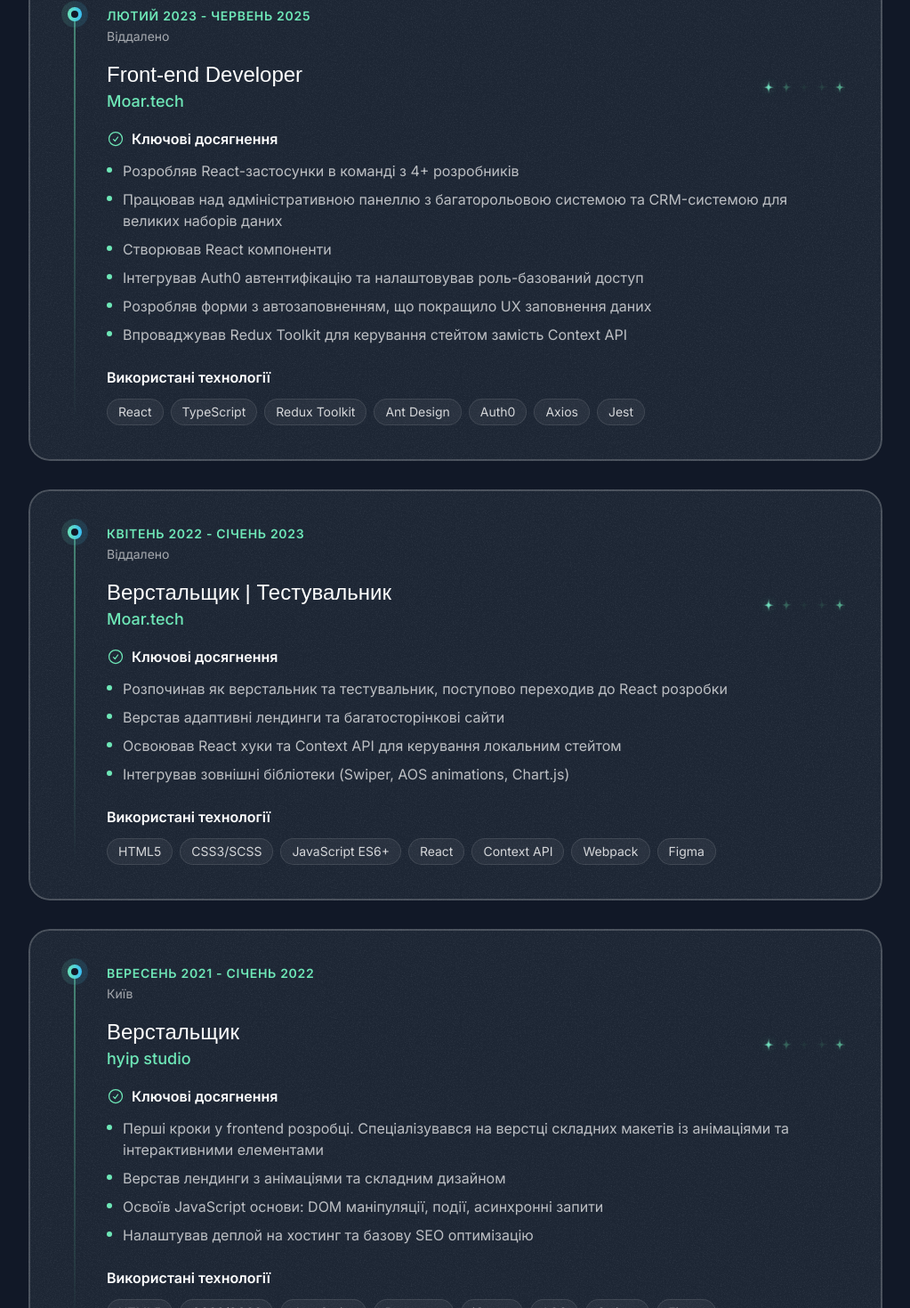
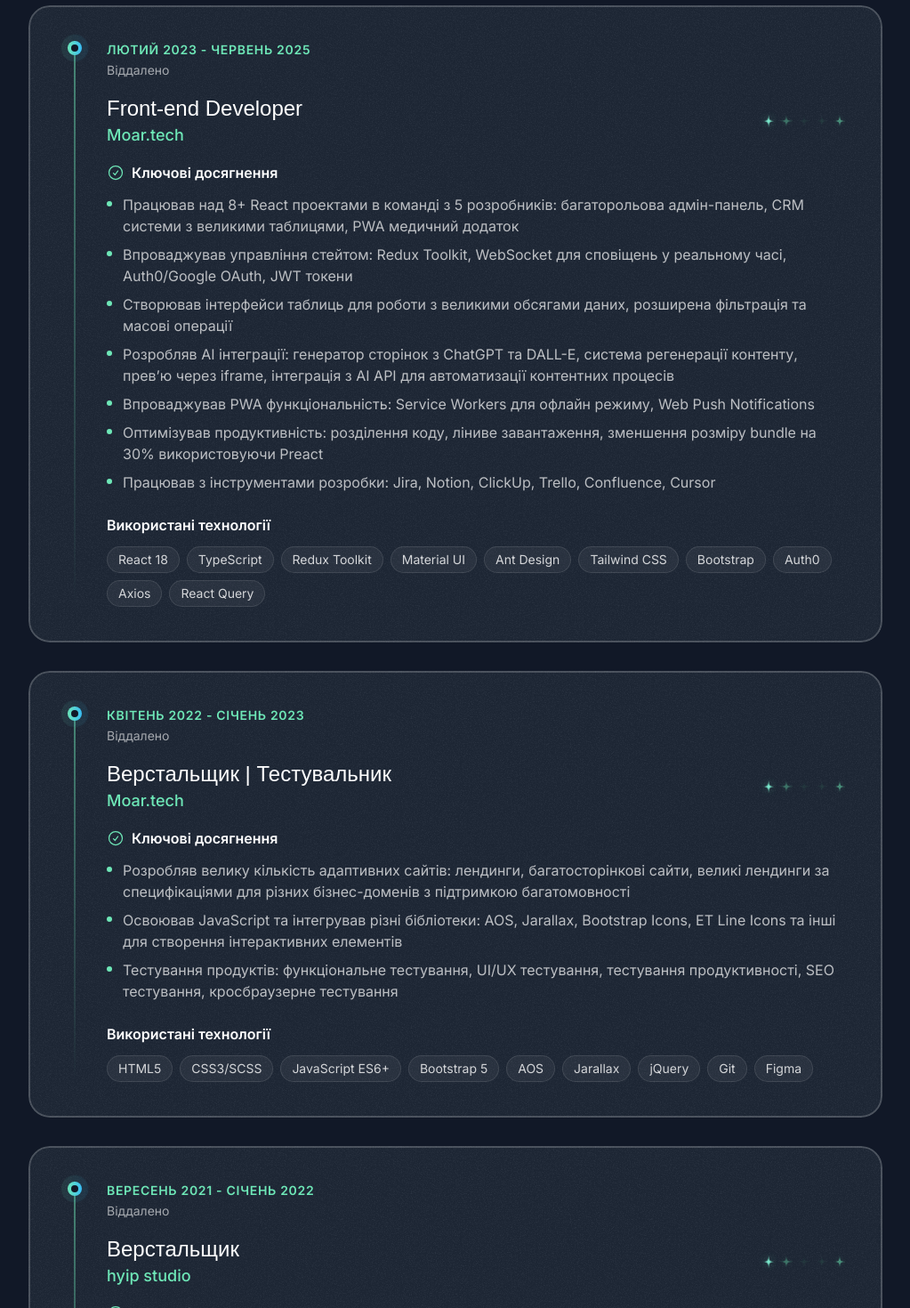
Before and after one commit to RomanBashtovyi/Bashtovyi-Frontend-Portfolio, a Next.js app: page / in a window 1280 px wide. Shown: the part 1282-2752 px from the top of the page at 89% size, without its empty margins (128-1151 px from the left). Built offline with nearby package versions, Linux system fonts and the light colour scheme; a web font is replaced by a local one.

Commit message:
update Experience section achievements and technologies

```diff
--- a/src/locales/en/sections.json
+++ b/src/locales/en/sections.json
@@ -30,6 +30,10 @@
     "hobbies": {
       "title": "Beyond the Code",
       "description": "What I enjoy outside of work"
+    },
+    "languages": {
+      "title": "Languages",
+      "description": "Languages I speak"
     }
   },
   "projects": {
--- a/src/locales/uk/sections.json
+++ b/src/locales/uk/sections.json
@@ -30,6 +30,10 @@
     "hobbies": {
       "title": "Поза кодом",
       "description": "Чим цікавлюся поза роботою"
+    },
+    "languages": {
+      "title": "Мови",
+      "description": "Мови, якими володію"
     }
   },
   "projects": {
--- a/src/sections/Experience.tsx
+++ b/src/sections/Experience.tsx
@@ -16,29 +16,34 @@ const experienceData = [
     location: 'Віддалено',
     locationEn: 'Remote',
     achievements: [
-      'Розробляв React-застосунки в команді з 4+ розробників',
-      'Працював над адміністративною панеллю з багаторольовою системою та CRM-системою для великих наборів даних',
-      'Створював React компоненти',
-      'Інтегрував Auth0 автентифікацію та налаштовував роль-базований доступ',
-      'Розробляв форми з автозаповненням, що покращило UX заповнення даних',
-      'Впроваджував Redux Toolkit для керування стейтом замість Context API',
+      'Працював над 8+ React проектами в команді з 5 розробників: багаторольова адмін-панель, CRM системи з великими таблицями, PWA медичний додаток',
+      'Впроваджував управління стейтом: Redux Toolkit, WebSocket для сповіщень у реальному часі, Auth0/Google OAuth, JWT токени',
+      'Створював інтерфейси таблиць для роботи з великими обсягами даних, розширена фільтрація та масові операції',
+      'Розробляв AI інтеграції: генератор сторінок з ChatGPT та DALL-E, система регенерації контенту, превʼю через iframe, інтеграція з AI API для автоматизації контентних процесів',
+      'Впроваджував PWA функціональність: Service Workers для офлайн режиму, Web Push Notifications',
+      'Оптимізував продуктивність: розділення коду, ліниве завантаження, зменшення розміру bundle на 30% використовуючи Preact',
+      'Працював з інструментами розробки: Jira, Notion, ClickUp, Trello, Confluence, Cursor',
     ],
     achievementsEn: [
-      'Developed React applications in a team of 4+ developers',
-      'Worked on administrative panel with multi-role system and CRM system for large datasets',
-      'Created React components',
-      'Integrated Auth0 authentication and configured role-based access',
-      'Developed forms with auto-completion, which improved data entry UX',
-      'Implemented Redux Toolkit for state management instead of Context API',
+      'Worked on 8+ React projects in a team of 5 developers: multi-role admin panel, CRM systems with large tables, PWA medical application',
+      'Implemented state management: Redux Toolkit, WebSocket for real-time notifications, Auth0/Google OAuth, JWT tokens',
+      'Created table interfaces for working with large data volumes, extended filtering and mass operations',
+      'Developed AI integrations: page generator with ChatGPT and DALL-E, content regeneration system, preview via iframe, integration with AI API for automating content processes',
+      'Implemented PWA functionality: Service Workers for offline mode, Web Push Notifications',
+      'Optimized performance: code splitting, lazy loading, bundle size reduced by 30% using Preact',
+      'Worked with development tools: Jira, Notion, ClickUp, Trello, Confluence, Cursor',
     ],
     technologies: [
-      'React',
+      'React 18',
       'TypeScript',
       'Redux Toolkit',
+      'Material UI',
       'Ant Design',
+      'Tailwind CSS',
+      'Bootstrap',
       'Auth0',
       'Axios',
-      'Jest',
+      'React Query',
     ],
   },
   {
@@ -46,28 +51,28 @@ const experienceData = [
     periodEn: 'APRIL 2022 - JANUARY 2023',
     company: 'Moar.tech',
     position: 'Верстальщик | Тестувальник',
-    positionEn: 'Layout Designer | Tester',
+    positionEn: 'Web Developer | Tester',
     location: 'Віддалено',
     locationEn: 'Remote',
     achievements: [
-      'Розпочинав як верстальник та тестувальник, поступово переходив до React розробки',
-      'Верстав адаптивні лендинги та багатосторінкові сайти',
-      'Освоював React хуки та Context API для керування локальним стейтом',
-      'Інтегрував зовнішні бібліотеки (Swiper, AOS animations, Chart.js)',
+      'Розробляв велику кількість адаптивних сайтів: лендинги, багатосторінкові сайти, великі лендинги за специфікаціями для різних бізнес-доменів з підтримкою багатомовності',
+      'Освоював JavaScript та інтегрував різні бібліотеки: AOS, Jarallax, Bootstrap Icons, ET Line Icons та інші для створення інтерактивних елементів',
+      'Тестування продуктів: функціональне тестування, UI/UX тестування, тестування продуктивності, SEO тестування, кросбраузерне тестування',
     ],
     achievementsEn: [
-      'Started as a layout designer and tester, gradually transitioning to React development',
-      'Developed adaptive landing pages and multi-page websites',
-      'Mastered React hooks and Context API for local state management',
-      'Integrated external libraries (Swiper, AOS animations, Chart.js)',
+      'Developed a large number of adaptive websites: landing pages, multi-page sites, large landing pages according to specifications for various business domains with multi-language support',
+      'Mastered JavaScript and integrated various libraries: AOS, Jarallax, Bootstrap Icons, ET Line Icons and others for creating interactive elements',
+      'Product testing: functional testing, UI/UX testing, performance testing, SEO testing, cross-browser testing',
     ],
     technologies: [
       'HTML5',
       'CSS3/SCSS',
       'JavaScript ES6+',
-      'React',
-      'Context API',
-      'Webpack',
+      'Bootstrap 5',
+      'AOS',
+      'Jarallax',
+      'jQuery',
+      'Git',
       'Figma',
     ],
   },
@@ -76,20 +81,18 @@ const experienceData = [
     periodEn: 'SEPTEMBER 2021 - JANUARY 2022',
     company: 'hyip studio',
     position: 'Верстальщик',
-    positionEn: 'Layout Designer',
-    location: 'Київ',
-    locationEn: 'Kyiv',
+    positionEn: 'Web Developer',
+    location: 'Віддалено',
+    locationEn: 'Remote',
     achievements: [
-      'Перші кроки у frontend розробці. Спеціалізувався на верстці складних макетів із анімаціями та інтерактивними елементами',
-      'Верстав лендинги з анімаціями та складним дизайном',
-      'Освоїв JavaScript основи: DOM маніпуляції, події, асинхронні запити',
-      'Налаштував деплой на хостинг та базову SEO оптимізацію',
+      'Верстка багатосторінкових проектів для фінансових/криптовалютних компаній на основі готових макетів: лендинги, користувацькі кабінети з адаптацією під необхідний сценарій',
+      'Освоював основи веб-розробки: HTML/CSS верстка, JavaScript для інтерактивності, робота з формами та анімаціями',
+      'Базова SEO оптимізація: мета-теги, структура сайту, оптимізація зображень',
     ],
     achievementsEn: [
-      'First steps in frontend development. Specialized in layout design of complex mockups with animations and interactive elements',
-      'Developed landing pages with animations and complex design',
-      'Mastered JavaScript fundamentals: DOM manipulation, events, asynchronous requests',
-      'Configured deployment to hosting and basic SEO optimization',
+      'Layout of multi-page projects for financial/cryptocurrency companies based on ready-made layouts: landing pages, user cabinets with adaptation to the required scenario',
+      'Mastered web development basics: HTML/CSS layout, JavaScript for interactivity, working with forms and animations',
+      'Basic SEO optimization: meta-tags, site structure, image optimization',
     ],
     technologies: [
       'HTML5',
@@ -99,7 +102,6 @@ const experienceData = [
       'jQuery',
       'AOS',
       'Swiper',
-      'Figma',
     ],
   },
 ]
--- a/src/sections/Hero.tsx
+++ b/src/sections/Hero.tsx
@@ -296,7 +296,6 @@ export const HeroSection = () => {
                 'HTML5',
                 'CSS3',
                 'Bootstrap',
-                'jQuery',
                 'AOS',
                 'Swiper',
                 'Figma',
@@ -304,12 +303,16 @@ export const HeroSection = () => {
                 'GitHub',
                 'Ant Design',
                 'Tailwind CSS',
+                'jQuery',
                 'shadcn/ui',
                 'Auth0',
                 'Prisma',
                 'Axios',
                 'Recharts',
                 'Jest',
+                'Jira',
+                'Confluence',
+                'Cursor',
               ].map((skill) => (
                 <span
                   key={skill}
```
